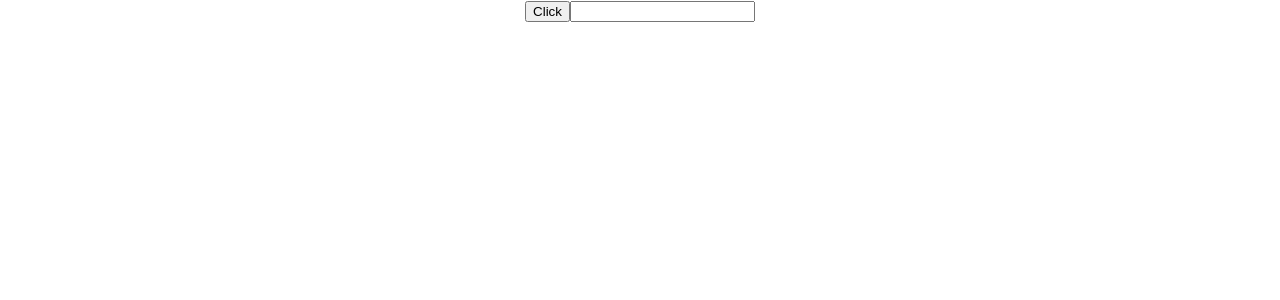
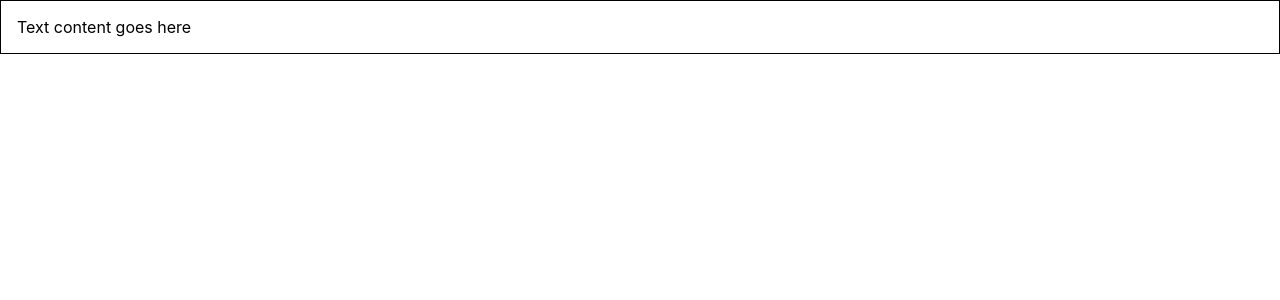
Before and after one commit to prasetyoow/react-typescript-demo, a React (Create React App) app: page / in a window 1280 px wide. Shown: the top 300 px of the page. Built offline with nearby package versions, Linux system fonts and the light colour scheme.

Commit message:
added style props type checking

```diff
--- a/src/App.tsx
+++ b/src/App.tsx
@@ -1,6 +1,7 @@
 import './App.css';
-import { Button } from './components/Button';
-import { Input } from './components/Input';
+import { Container } from './components/Container';
+// import { Button } from './components/Button';
+// import { Input } from './components/Input';
 // import { Grammy } from './components/Grammy';
 // import { Greet } from './components/Greet';
 // import { Heading } from './components/Heading';
@@ -52,13 +53,21 @@
 //   )
 // }
 
+// function App() {
+//   return (
+//     <div className='App'>
+//       <Button handleClick={(event) => {
+//         console.log("Button clicked", event)
+//       }}/>
+//       <Input value="" handleChange={(e) => console.log(e)} />
+//     </div>
+//   )
+// }
+
 function App() {
   return (
     <div className='App'>
-      <Button handleClick={(event) => {
-        console.log("Button clicked", event)
-      }}/>
-      <Input value="" handleChange={(e) => console.log(e)} />
+      <Container styles={{border: '1px solid black', padding: "1rem", display: "flex"}} />
     </div>
   )
 }
--- /dev/null
+++ b/src/components/Container.tsx
@@ -0,0 +1,9 @@
+type ContainerProps = {
+  styles: React.CSSProperties
+}
+
+export const Container = (props: ContainerProps) => {
+  return (
+    <div style={props.styles}>Text content goes here</div>
+  )
+}
```
